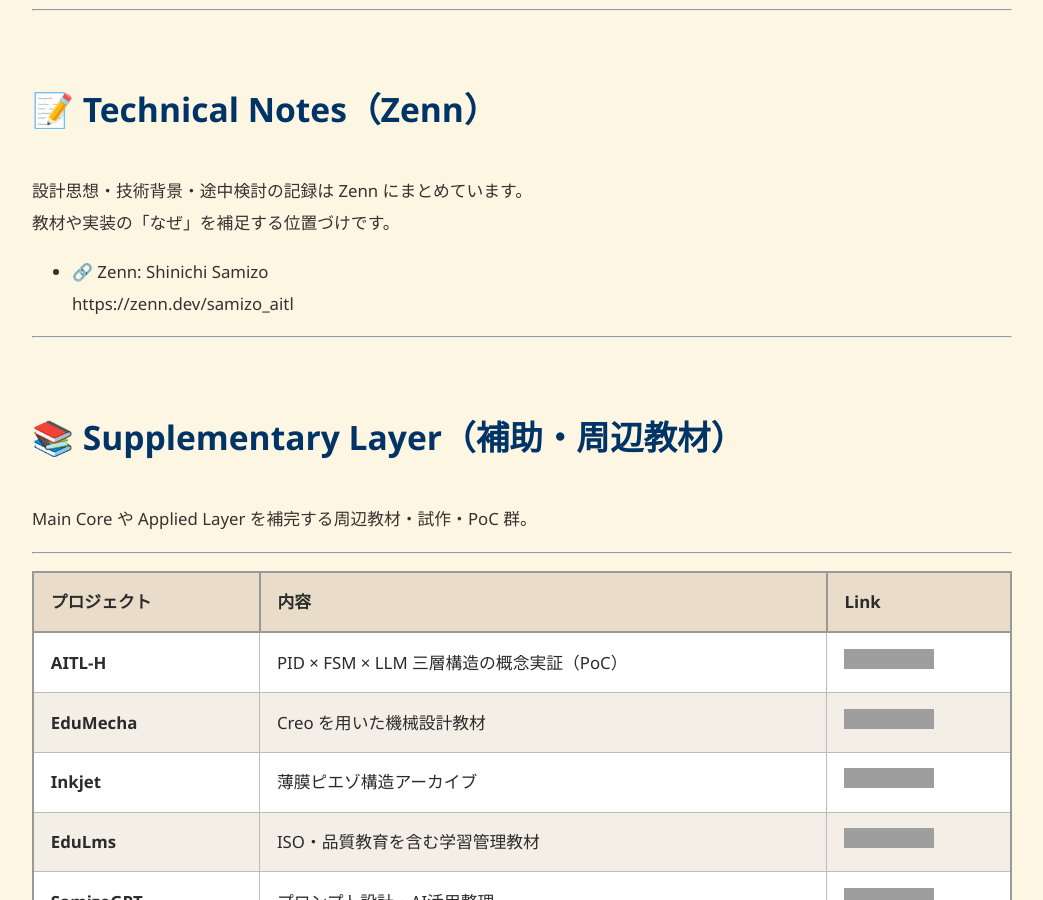
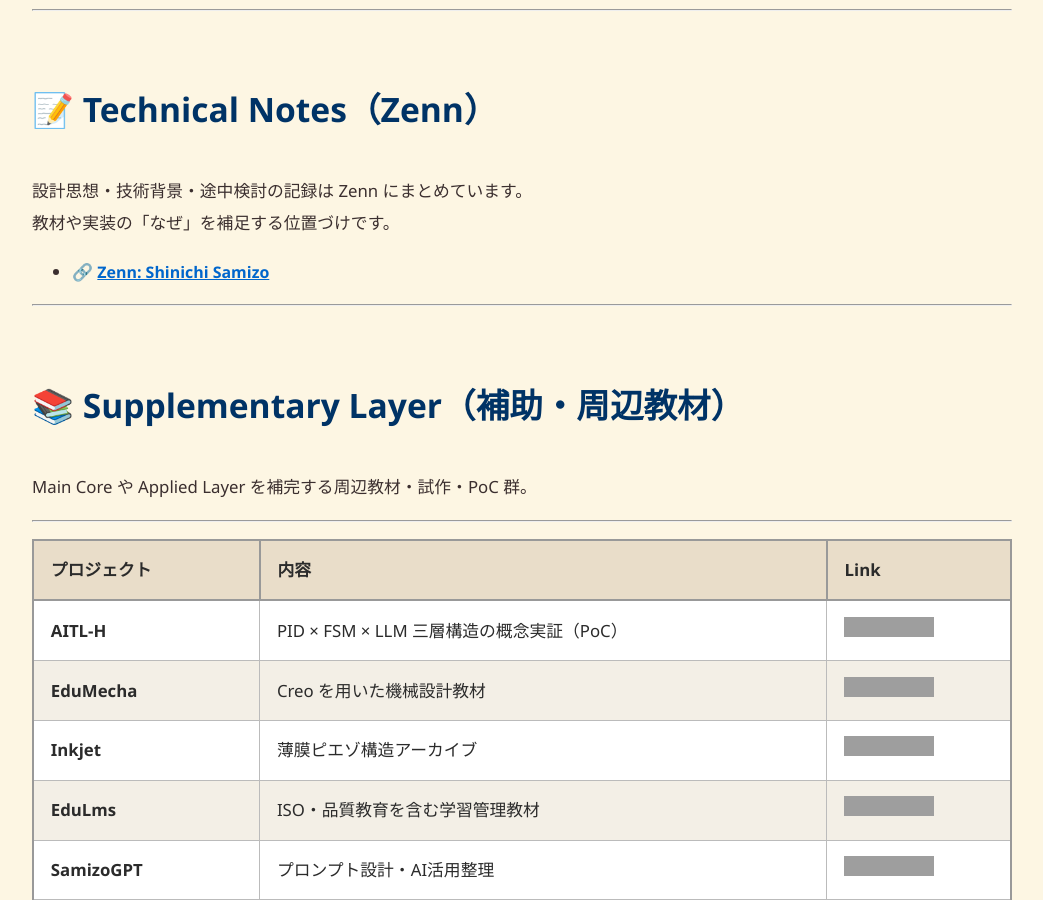
Before and after one commit to Samizo-AITL/Samizo-AITL.github.io, a Jekyll site: the page built from index.md, in a window 1280 px wide and 900 px high, scrolled down 3927 px, cut to the strip 0-900 px from the top of the window. Shown: the whole strip, without its empty margins (118-1161 px from the left). Built offline with Jekyll 4.4.1, drawn with Linux system fonts in a browser that asks for light colours; grey boxes are pictures that could not be loaded.

Commit message:
Update index.md

```diff
--- a/index.md
+++ b/index.md
@@ -141,8 +141,7 @@
 設計思想・技術背景・途中検討の記録は Zenn にまとめています。
 教材や実装の「なぜ」を補足する位置づけです。
 
-- 🔗 Zenn: Shinichi Samizo
-  https://zenn.dev/samizo_aitl
+- 🔗 [Zenn: Shinichi Samizo](https://zenn.dev/samizo_aitl)
 
 ---
 
```
